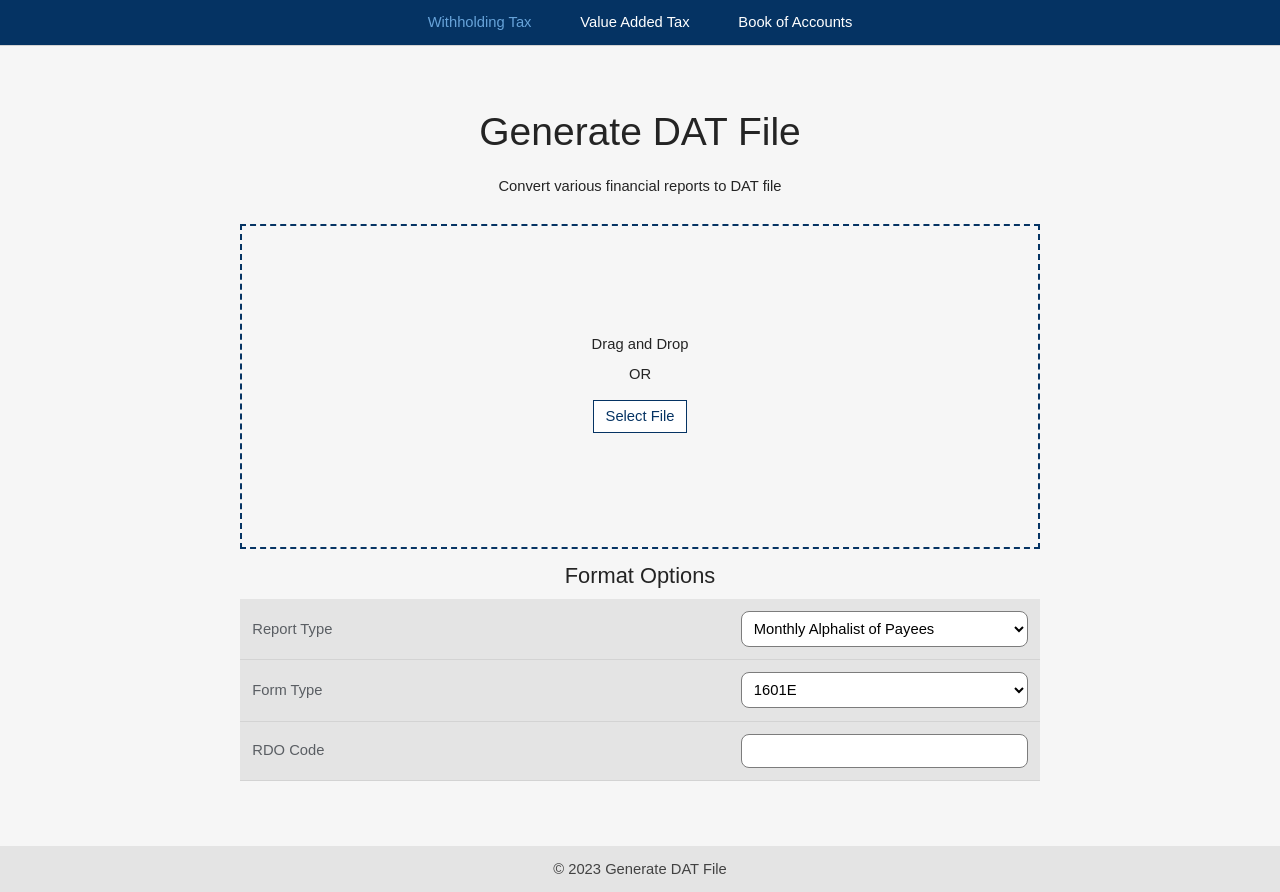
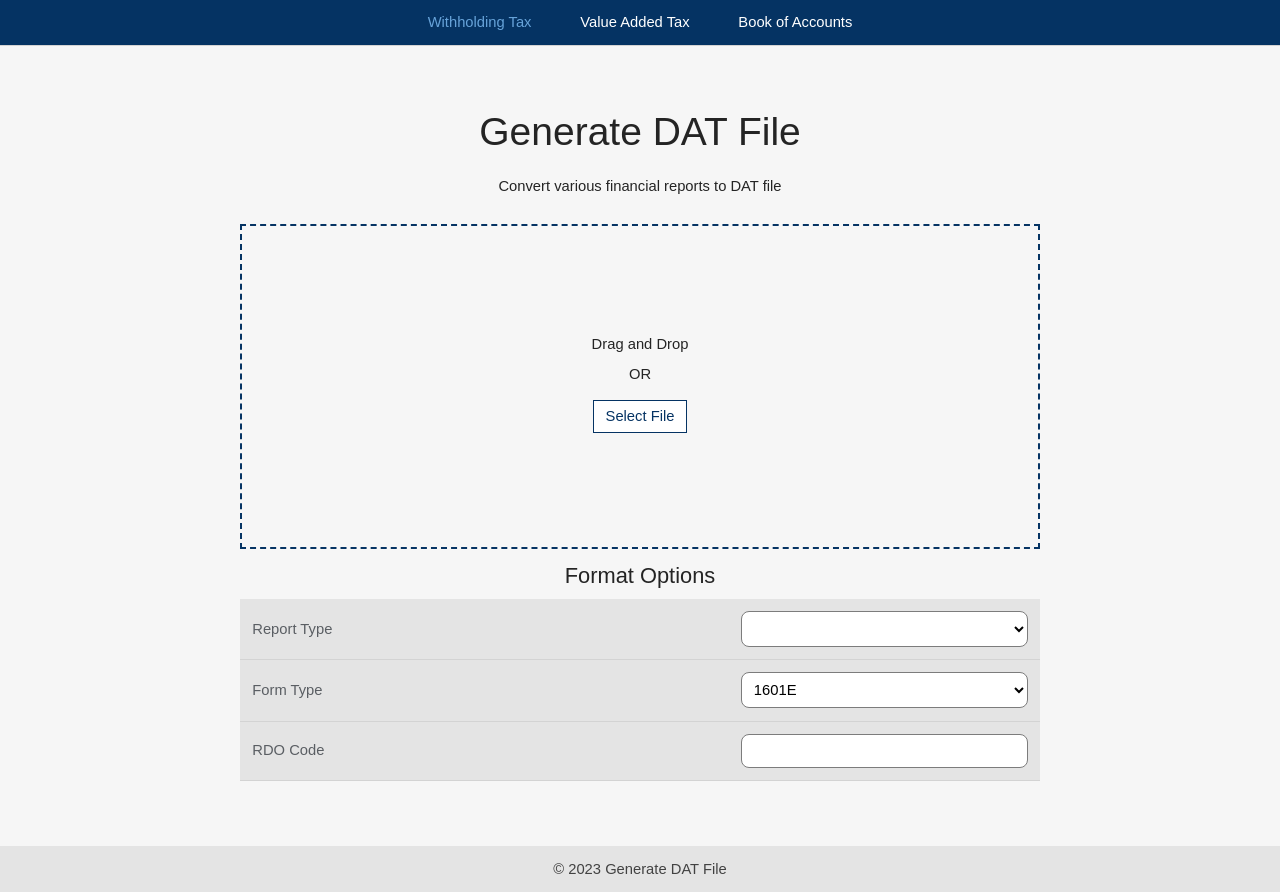
Before and after one commit to github-user-418848/file-converter, a Vue app: page /wt/map/1601E in a window 1280 px wide. Built offline with nearby package versions, Linux system fonts and the light colour scheme.

Commit message:
refactored code to fix params for filtering report

```diff
--- a/src/components/FormattingOptions.vue
+++ b/src/components/FormattingOptions.vue
@@ -3,7 +3,7 @@
     <div class="card">
         <label for="report_type">Report Type</label>
         <select name="report_type" id="report_type" @change="onReportTypeChange">
-            <option v-for="reportType in dataReportTypes" :key="reportType.id" :value="reportType.id"
+            <option v-for="reportType in filteredReportTypes" :key="reportType.id" :value="reportType.id"
                 :selected="isFirstMatchingReportType(reportType)">
                 {{ reportType.name }}
             </option>
@@ -31,7 +31,6 @@ import { reportTypes, formTypes } from '../utils/globals.js'
 export default {
     name: "RdoInputCard",
 
-
     data() {
         return {
             dataReportTypes: reportTypes,
@@ -40,6 +39,9 @@ export default {
     },
 
     computed: {
+        filteredReportTypes() {
+            return this.dataReportTypes.filter(reportType => reportType.index === this.$route.params.tax_type);
+        },
         filteredFormTypes() {
             const output = this.dataFormTypes.filter(formType => formType.index === this.$route.params.report_type);
             if (!this.$route.params.form_type) {
@@ -72,13 +74,13 @@ export default {
             const reportType = event.target.value
             if (reportType) {
                 const formType = this.dataFormTypes.find(formType => formType.index === reportType).name
-                this.$router.push({ name: 'GenReport', params: { report_type: reportType, form_type: formType } })
+                this.$router.push({ name: 'TaxPage', params: { report_type: reportType, form_type: formType } })
             }
         },
         onFormTypeChange(event) {
             const formTypeId = event.target.value
             if (formTypeId) {
-                this.$router.push({ name: 'GenReport', params: { report_type: this.$route.params.report_type, form_type: formTypeId } })
+                this.$router.push({ name: 'TaxPage', params: { report_type: this.$route.params.report_type, form_type: formTypeId } })
             }
         }
     }
```
